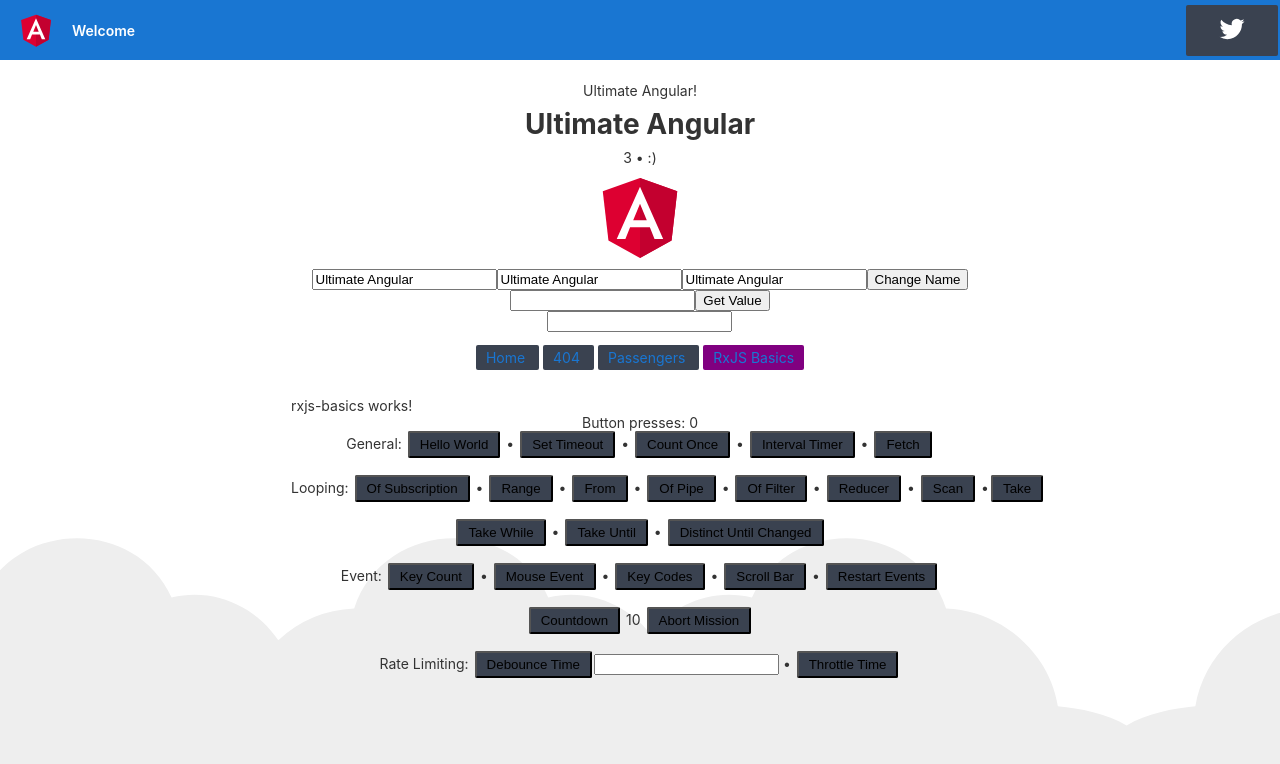
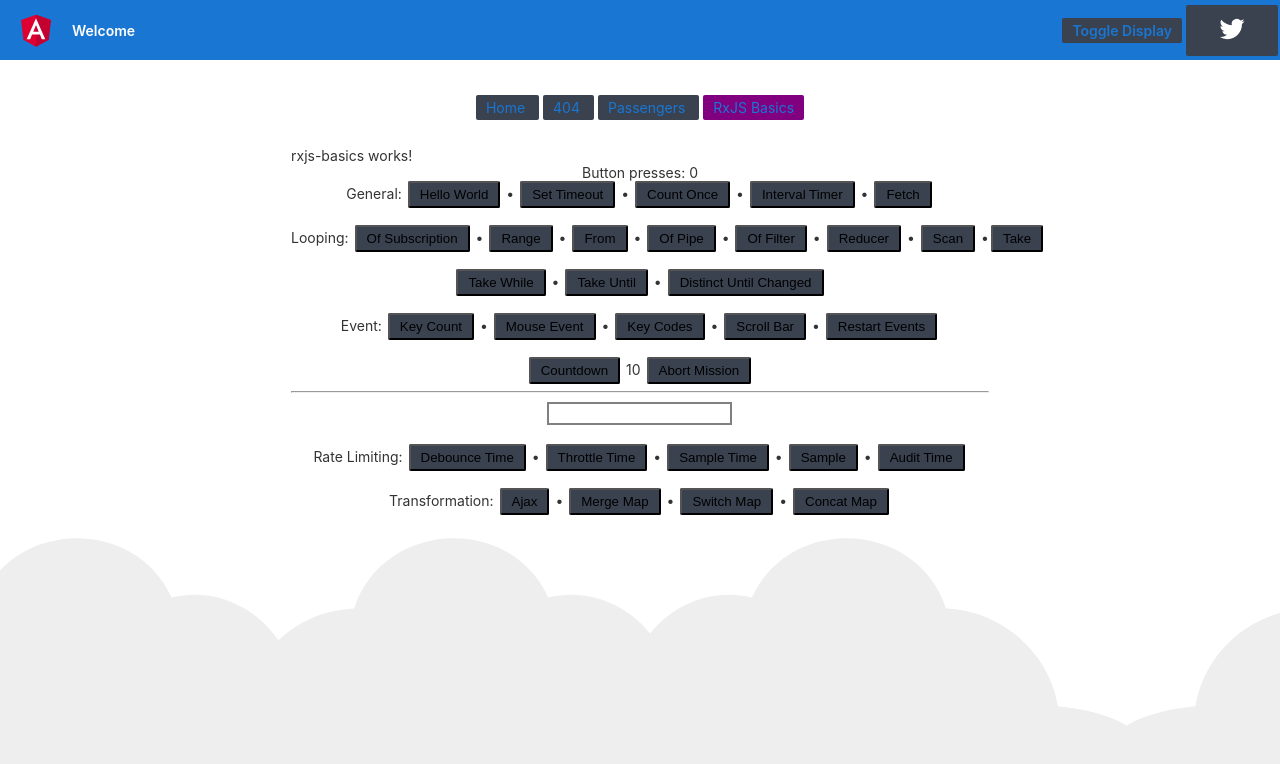
Before and after one commit to norandiaconu/angular-fundamentals, an Angular app: page /rxjs-basics in a window 1280 px wide. Shown: the top 764 px of the page. Built offline with nearby package versions, Linux system fonts and the light colour scheme.

Commit message:
Added rate limiting and transformation pipe operators

```diff
--- a/src/app/app.component.html
+++ b/src/app/app.component.html
@@ -18,6 +18,7 @@
   />
   <span>Welcome</span>
     <div class="spacer"></div>
+    <a (click)="toggle()" style="cursor:pointer;">Toggle Display</a>
     <a aria-label="Angular on twitter" target="_blank" rel="noopener noreferrer" href="https://twitter.com/angular" title="Twitter">
       <svg id="twitter-logo" height="24" data-name="Logo" xmlns="http://www.w3.org/2000/svg" viewBox="0 0 400 400">
         <rect width="400" height="400" fill="none"/>
@@ -28,7 +29,7 @@
 
 <div class="progress-bar"></div>
 <div class="content" role="main">
-  <div class="app">
+  <div class="app" *ngIf="display">
     {{ title + '!' }}
     <h1 [innerHTML]="title"></h1>
     <div>
--- a/src/app/app.component.ts
+++ b/src/app/app.component.ts
@@ -18,6 +18,7 @@
   isHappy = true;
   logo = "assets/logo.svg";
   name = "";
+  display = false;
   nav: Nav[] = [
     {
       link: "/",
@@ -62,5 +63,8 @@
   handleNameChange(value: string): void {
     this.name = value;
   }
+  toggle(): void {
+    this.display = !this.display;
+  }
 
 }
--- a/src/app/rxjs-basics/rxjs-basics.component.html
+++ b/src/app/rxjs-basics/rxjs-basics.component.html
@@ -42,8 +42,25 @@
     <br/><br/>
     <button (click)="countdown()">Countdown</button> {{ theCountdown }}
     <button id="abort">Abort Mission</button>
+    <hr>
+    <input id="timeText">
     <br/><br/>Rate Limiting:
-    <button (click)="debounceTime()">{{ subscribed ? 'Unsubscribe' : 'Debounce Time'}}</button>
-    <input id="debounceText"> &bull;
-    <button (click)="throttleTime()">{{ subscribed ? 'Unsubscribe' : 'Throttle Time'}}</button>
+    <button (click)="debounceTime()">{{ subscribed ? 'Unsubscribe' : 'Debounce Time'}}</button> &bull;
+    <button (click)="throttleTime()">{{ subscribed ? 'Unsubscribe' : 'Throttle Time'}}</button> &bull;
+    <button (click)="sampleTime()">{{ subscribed ? 'Unsubscribe' : 'Sample Time'}}</button> &bull;
+    <button (click)="sample()">{{ subscribed ? 'Unsubscribe' : 'Sample'}}</button> &bull;
+    <button (click)="auditTime()">{{ subscribed ? 'Unsubscribe' : 'Audit Time'}}</button>
+    <br/><br/>Transformation:
+    <button (click)="ajax()" title="Get and return JSON api request responses">
+        {{ subscribed ? 'Unsubscribe' : 'Ajax'}}</button> &bull;
+    <button (click)="mergeMap()" title="Combines multiple observables/pipes into one">
+        {{ subscribed ? 'Unsubscribe' : 'Merge Map'}}</button> &bull;
+    <button (click)="switchMap()"
+            title="Similar to mergeMap, but restarts observable instead of creating a new one each time">
+        {{ subscribed ? 'Unsubscribe' : 'Switch Map'}}</button> &bull;
+        <button (click)="concatMap()"
+        title="Similar to mergeMap, but queues subsequent observables until the prior ones complete">
+    {{ subscribed ? 'Unsubscribe' : 'Concat Map'}}</button>
+    <br/><br/>
+    <div id="typeahead"></div>
 </div>
--- a/src/app/rxjs-basics/rxjs-basics.component.ts
+++ b/src/app/rxjs-basics/rxjs-basics.component.ts
@@ -1,7 +1,9 @@
 import { Component, OnInit, OnDestroy } from "@angular/core";
 import { fromEvent, Observable, Subscription, of, range, from, interval, timer, Observer, asyncScheduler } from "rxjs";
 import { map, pluck, mapTo, filter, reduce, take, scan, tap, first, takeWhile, takeUntil, distinctUntilChanged,
-  distinctUntilKeyChanged, debounceTime, throttleTime } from "rxjs/operators";
+  distinctUntilKeyChanged, debounceTime, throttleTime, sampleTime, sample, auditTime, mergeAll, mergeMap,
+  switchMap, concatMap } from "rxjs/operators";
+import { ajax } from "rxjs/ajax";
 
 @Component({
   selector: "rxjs-basics",
@@ -21,7 +23,7 @@
   theCountdown: string;
   keyup$ = fromEvent(document, "keyup");
   subscribed: boolean;
-  debounceSub: Subscription;
+  timeSub: Subscription;
 
   constructor() { }
 
@@ -301,6 +303,7 @@
     this.displayText = true;
     const scroll$ = fromEvent(document, "scroll");
     const progress$ = scroll$.pipe(
+      // same as auditTime(30)
       throttleTime(30, asyncScheduler, {
         leading: false,
         trailing: true
@@ -344,35 +347,123 @@
   }
 
   debounceTime(): void {
+    this.genericTime(debounceTime(1000));
+  }
+
+  throttleTime(): void {
+    this.genericTime(throttleTime(1000));
+  }
+
+  sampleTime(): void {
+    this.genericTime(sampleTime(1000));
+  }
+
+  sample(): void {
+    this.genericTime(sample(interval(1000)));
+  }
+
+  auditTime(): void {
+    this.genericTime(auditTime(1000));
+  }
+
+  genericTime(style: any): void {
     if (this.subscribed === false) {
-      this.debounceSub = fromEvent(document, "click").pipe(
-        debounceTime(1000)
+      this.timeSub = fromEvent(document, "click").pipe(
+        style,
+        map((event: MouseEvent) => ({
+          x: event.clientX,
+          y: event.clientY
+        })),
       ).subscribe(console.log);
 
-      this.debounceSub.add(fromEvent(document.getElementById("debounceText"), "keyup").pipe(
-        debounceTime(1000),
+      this.timeSub.add(fromEvent(document.getElementById("timeText"), "keyup").pipe(
+        style,
         pluck("target", "value"),
         distinctUntilChanged()
       ).subscribe(console.log));
     } else {
-      this.debounceSub.unsubscribe();
+      this.timeSub.unsubscribe();
     }
     this.subscribed = !this.subscribed;
   }
 
-  throttleTime(): void {
+  ajax(): void {
     if (this.subscribed === false) {
-      this.debounceSub = fromEvent(document, "click").pipe(
-        throttleTime(1000)
+      this.timeSub = fromEvent(document.getElementById("timeText"), "keyup").pipe(
+        debounceTime(1000),
+        pluck("target", "value"),
+        map(event => {
+          return ajax.getJSON("http://localhost:3000/passengers/" + event);
+        }),
+        mergeAll()
       ).subscribe(console.log);
 
-      this.debounceSub.add(fromEvent(document.getElementById("debounceText"), "keyup").pipe(
-        throttleTime(1000),
+      this.timeSub.add(fromEvent(document.getElementById("timeText"), "keyup").pipe(
+        debounceTime(1000),
         pluck("target", "value"),
-        distinctUntilChanged()
+        mergeMap(event => {
+          return ajax.getJSON("https://api.github.com/users/" + event);
+        })
       ).subscribe(console.log));
     } else {
-      this.debounceSub.unsubscribe();
+      this.timeSub.unsubscribe();
+    }
+    this.subscribed = !this.subscribed;
+  }
+
+  mergeMap(): void {
+    if (this.subscribed === false) {
+      this.timeSub = fromEvent(document, "mousedown").pipe(
+        mergeMap(() => interval(1000).pipe(
+          takeUntil(fromEvent(document, "mouseup"))
+        ))
+      ).subscribe(console.log);
+
+      this.timeSub.add(fromEvent(document, "click").pipe(
+        map((event: MouseEvent) => ({
+          x: event.clientX,
+          y: event.clientY
+        }))
+      ).pipe(
+        mergeMap(coords => ajax.post("https://run.mocky.io/v3/4cd66c07-e46c-425d-94ec-a53724bdc1ec", coords))
+      ).subscribe(console.log));
+    } else {
+      this.timeSub.unsubscribe();
+    }
+    this.subscribed = !this.subscribed;
+  }
+
+  switchMap(): void {
+    const baseUrl = "https://api.openbrewerydb.org/breweries";
+    const typeaheadBox = document.getElementById("typeahead");
+    if (this.subscribed === false) {
+      this.timeSub = fromEvent(document, "click").pipe(
+        switchMap(() => interval(1000))
+      ).subscribe(console.log);
+
+      this.timeSub.add(fromEvent(document.getElementById("timeText"), "keyup").pipe(
+        debounceTime(1000),
+        pluck("target", "value"),
+        distinctUntilChanged(),
+        switchMap((searchTerm: string) => ajax.getJSON(baseUrl + "?by_name=" + searchTerm))
+      ).subscribe((response: any) => {
+        typeaheadBox.innerHTML = response.map(
+          b => b.name
+        ).join("<br>");
+      }));
+    } else {
+      this.timeSub.unsubscribe();
+    }
+    this.subscribed = !this.subscribed;
+  }
+
+  concatMap(): void {
+    if (this.subscribed === false) {
+      this.timeSub = fromEvent(document, "click").pipe(
+        concatMap(() => interval(1000).pipe(take(3)))
+      ).subscribe(console.log);
+    } else {
+      this.timeSub.unsubscribe();
     }
     this.subscribed = !this.subscribed;
   }
--- a/src/styles.css
+++ b/src/styles.css
@@ -10,6 +10,12 @@
 
   p {
     margin: 0;
+  }
+
+  input {
+    border: 2px solid gray;
+    padding: 2px 2px 2px 2px;
+    margin: 2px;
   }
 
   .spacer {
```
